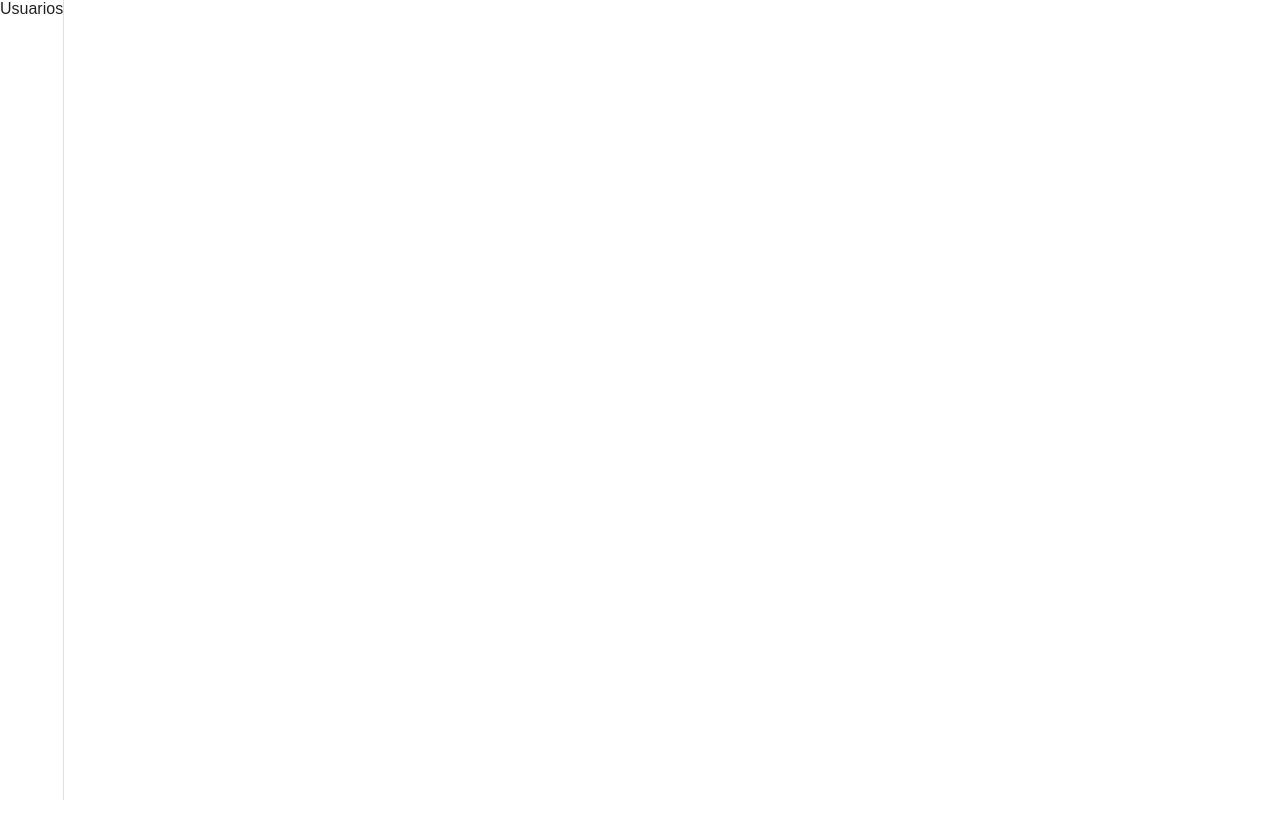
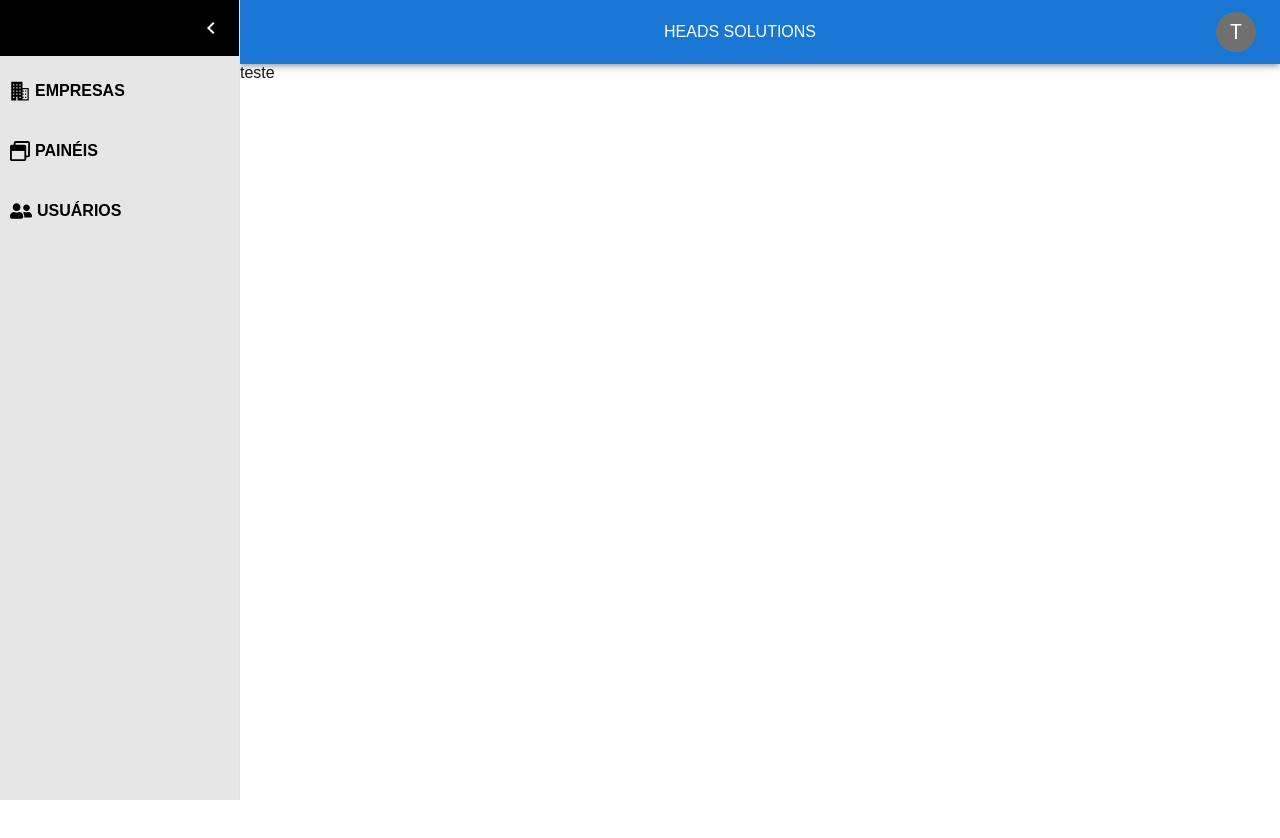
Before and after one commit to biel-souza/heads-embedded-bi, a Next.js app: page /admin in a window 1280 px wide. Both pictures are taken after a click on the button "open drawer". Shown: the top 838 px of the page. Before the commit the page ends 800 px from the top, so only its background shows below. Built offline with nearby package versions, Linux system fonts and the light colour scheme.

Commit message:
initial menu

```diff
--- a/app/admin/page.tsx
+++ b/app/admin/page.tsx
@@ -1,7 +1,7 @@
 import AdminContainer from "@/components/AdminContainer";
 
 const AdminPage = () => {
-  return <AdminContainer loading={false}></AdminContainer>;
+  return <AdminContainer loading={false}>teste</AdminContainer>;
 };
 
 export default AdminPage;
--- a/components/AdminContainer/index.tsx
+++ b/components/AdminContainer/index.tsx
@@ -1,10 +1,11 @@
 "use client";
 
 import { ReactNode, useState } from "react";
+import { Box } from "@mui/material";
+
 import { Container } from "../Container";
 import { AdminMenu } from "../AdminMenu";
-import { IconButton } from "@mui/material";
-import MenuIcon from "@mui/icons-material/Menu";
+import { Content } from "./style";
 
 interface Props {
   children?: ReactNode;
@@ -13,14 +14,14 @@ interface Props {
 
 const AdminContainer = ({ children, loading }: Props) => {
   const [open, setOpen] = useState(false);
+  const drawerWidth = 240;
 
   return (
     <Container loading={loading}>
-      <IconButton edge="start" color="inherit" aria-label="menu" onClick={() => setOpen(true)}>
-        <MenuIcon />
-      </IconButton>
-      <AdminMenu open={open} toggleDrawer={setOpen} />
-      {children}
+      <AdminMenu open={open} toggleDrawer={() => setOpen(!open)} drawerWidth={drawerWidth} />
+      <Content drawerWidth={drawerWidth} open={open}>
+        {children}
+      </Content>
     </Container>
   );
 };
--- /dev/null
+++ b/components/AdminContainer/style.ts
@@ -0,0 +1,14 @@
+import styled from "styled-components";
+
+interface ContentProps {
+  open: boolean;
+  drawerWidth: number;
+}
+
+export const Content = styled.div<ContentProps>`
+  width: 100%;
+  height: 100%;
+  min-height: 100vh;
+  margin-top: 64px;
+  margin-left: ${(props) => (props.open ? props.drawerWidth : 0)}px;
+`;
--- a/components/AdminMenu/index.tsx
+++ b/components/AdminMenu/index.tsx
@@ -1,17 +1,97 @@
-import { Drawer } from "@mui/material";
-import { List, Options } from "./style";
+import { Box, Drawer, IconButton, Toolbar, Typography } from "@mui/material";
+import ChevronLeftIcon from "@mui/icons-material/ChevronLeft";
+import MenuIcon from "@mui/icons-material/Menu";
+import { AppBarStyled, List, Option, TextTitle } from "./style";
+import { IoBusinessOutline, IoBusinessSharp } from "react-icons/io5";
+import { FaRegWindowRestore, FaUserFriends } from "react-icons/fa";
+import UserAvatar from "../UserAvatar";
 
 interface Props {
   open: boolean;
   toggleDrawer: (value: boolean) => void;
+  drawerWidth: number;
 }
 
-export const AdminMenu = ({ open, toggleDrawer }: Props) => {
+export const AdminMenu = ({ open, toggleDrawer, drawerWidth }: Props) => {
   return (
-    <Drawer anchor="left" open={open} onClose={() => toggleDrawer(false)} variant="persistent">
-      <List>
-        <Options>Usuarios</Options>
-      </List>
-    </Drawer>
+    <Box sx={{ display: "flex" }}>
+      <AppBarStyled
+        position="fixed"
+        sx={{
+          transition: (theme) =>
+            theme.transitions.create(["margin", "width"], {
+              easing: theme.transitions.easing.sharp,
+              duration: theme.transitions.duration.leavingScreen,
+            }),
+          ...(open && {
+            width: `calc(100% - ${drawerWidth}px)`,
+            marginLeft: `${drawerWidth}px`,
+            transition: (theme) =>
+              theme.transitions.create(["margin", "width"], {
+                easing: theme.transitions.easing.easeOut,
+                duration: theme.transitions.duration.enteringScreen,
+              }),
+          }),
+        }}
+      >
+        <Toolbar>
+          <IconButton
+            color="inherit"
+            aria-label="open drawer"
+            onClick={() => toggleDrawer(true)}
+            edge="start"
+            sx={{
+              marginRight: 2,
+              ...(open && { display: "none" }),
+            }}
+          >
+            <MenuIcon />
+          </IconButton>
+          <TextTitle>HEADS SOLUTIONS</TextTitle>
+          <UserAvatar name="teste" onLogout={() => null} />
+        </Toolbar>
+      </AppBarStyled>
+      <Drawer
+        variant="persistent"
+        anchor="left"
+        open={open}
+        sx={{
+          width: drawerWidth,
+          flexShrink: 0,
+          "& .MuiDrawer-paper": (theme) => ({
+            width: drawerWidth,
+            boxSizing: "border-box",
+            [theme.breakpoints.down("sm")]: {
+              width: "100%",
+            },
+          }),
+        }}
+      >
+        <Box
+          sx={{
+            display: "flex",
+            alignItems: "center",
+            padding: 1,
+            justifyContent: "flex-end",
+            background: "black",
+          }}
+        >
+          <IconButton onClick={() => toggleDrawer(false)}>
+            <ChevronLeftIcon htmlColor="rgb(255, 255, 255)" />
+          </IconButton>
+        </Box>
+        <List>
+          <Option href="/admin">
+            <IoBusinessSharp size={20} /> <p>EMPRESAS</p>
+          </Option>
+          <Option href="/admin">
+            <FaRegWindowRestore size={20} /> <p>PAINÉIS</p>
+          </Option>
+          <Option href="/admin">
+            <FaUserFriends size={22} /> <p>USUÁRIOS</p>
+          </Option>
+        </List>
+      </Drawer>
+    </Box>
   );
 };
--- a/components/AdminMenu/style.ts
+++ b/components/AdminMenu/style.ts
@@ -1,10 +1,36 @@
+import { AppBar } from "@mui/material";
+import Link from "next/link";
 import styled from "styled-components";
 
-export const List = styled.div`
-  max-width: 250px;
-  width: 100%;
+export const AppBarStyled = styled(AppBar)`
+  background-color: black;
 `;
 
-export const Options = styled.div`
+export const TextTitle = styled.div`
   width: 100%;
+  display: flex;
+  align-items: center;
+  justify-content: center;
 `;
+
+export const List = styled.div`
+  padding: 5px 0px;
+  display: flex;
+  width: 100%;
+  flex-direction: column;
+  background-color: rgb(230, 230, 230);
+  height: 100%;
+`;
+
+export const Option = styled(Link)`
+  display: flex;
+  width: 100%;
+  height: 60px;
+  padding: 15px 10px;
+  color: black;
+  font-weight: bold;
+  align-items: center;
+  p {
+    margin-left: 5px;
+  }
+`;
--- /dev/null
+++ b/components/UserAvatar/index.tsx
@@ -0,0 +1,55 @@
+import { Avatar, Menu, MenuItem, Typography } from "@mui/material";
+import React, { useState } from "react";
+
+interface Props {
+  name: string;
+  onLogout: () => void;
+}
+
+const UserAvatar = ({ name, onLogout }: Props) => {
+  const [anchorEl, setAnchorEl] = useState<Element | null>(null);
+  const menuOpen = Boolean(anchorEl);
+
+  const handleAvatarClick = (event: React.MouseEvent<HTMLDivElement>) => {
+    setAnchorEl(event.currentTarget);
+  };
+
+  const handleCloseMenu = () => {
+    setAnchorEl(null);
+  };
+
+  return (
+    <div style={{ display: "flex", justifyContent: "flex-end", alignItems: "center" }}>
+      <Avatar onClick={handleAvatarClick} style={{ cursor: "pointer", backgroundColor: "#707070" }}>
+        {name.charAt(0).toUpperCase()}
+      </Avatar>
+      <Menu
+        anchorEl={anchorEl}
+        open={menuOpen}
+        onClose={handleCloseMenu}
+        anchorOrigin={{
+          vertical: "bottom",
+          horizontal: "right",
+        }}
+        transformOrigin={{
+          vertical: "top",
+          horizontal: "right",
+        }}
+      >
+        <MenuItem disabled>
+          <Typography variant="subtitle1">{name}</Typography>
+        </MenuItem>
+        <MenuItem
+          onClick={() => {
+            handleCloseMenu();
+            onLogout();
+          }}
+        >
+          Logout
+        </MenuItem>
+      </Menu>
+    </div>
+  );
+};
+
+export default UserAvatar;
--- a/package.json
+++ b/package.json
@@ -11,7 +11,7 @@
   "dependencies": {
     "@emotion/react": "^11.14.0",
     "@emotion/styled": "^11.14.0",
-    "@mui/icons-material": "^6.2.1",
+    "@mui/icons-material": "^6.3.0",
     "@mui/material": "^6.2.1",
     "formik": "^2.4.6",
     "next": "15.1.2",
@@ -19,6 +19,7 @@
     "next-themes": "^0.4.4",
     "react": "^19.0.0",
     "react-dom": "^19.0.0",
+    "react-icons": "^5.4.0",
     "react-toastify": "^11.0.2",
     "styled-components": "^6.1.13",
     "yup": "^1.6.1"
```
Also changed, not shown: 1 other file (tests, documents, lock files or other folders).
